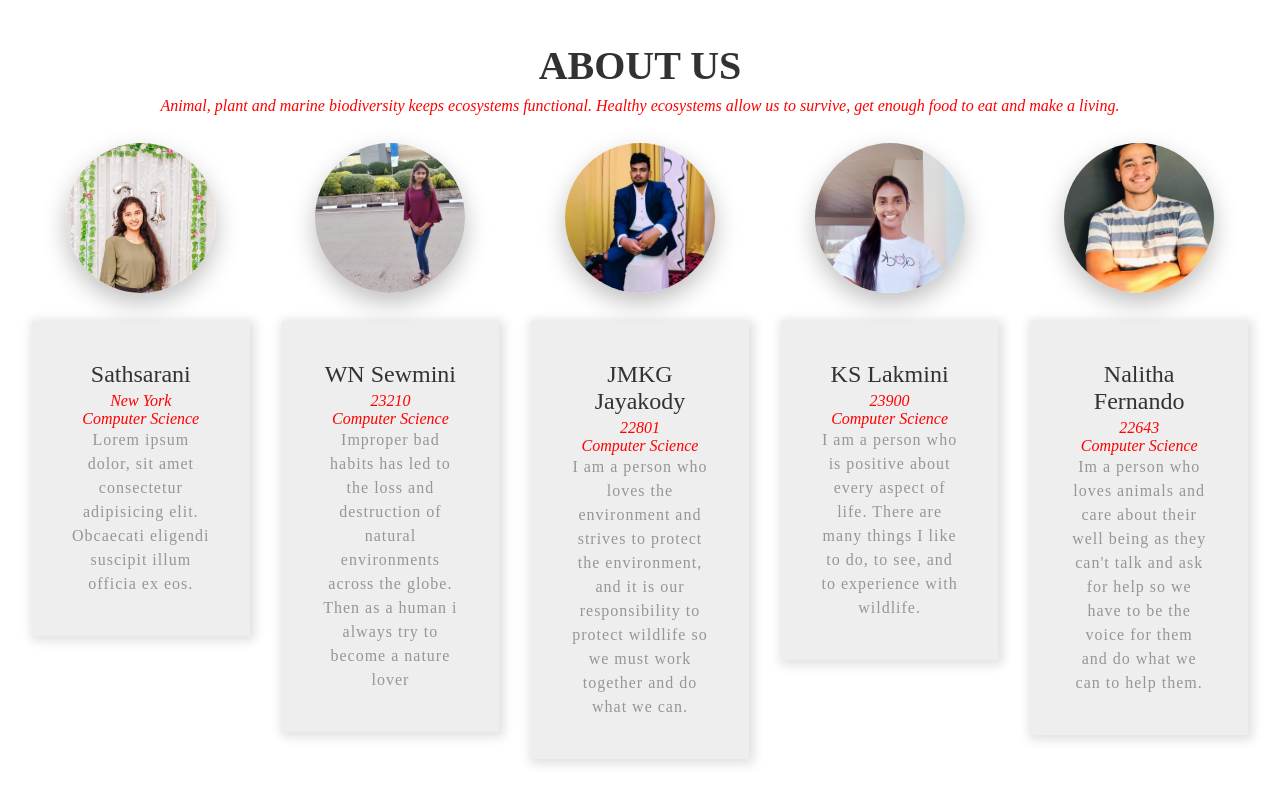
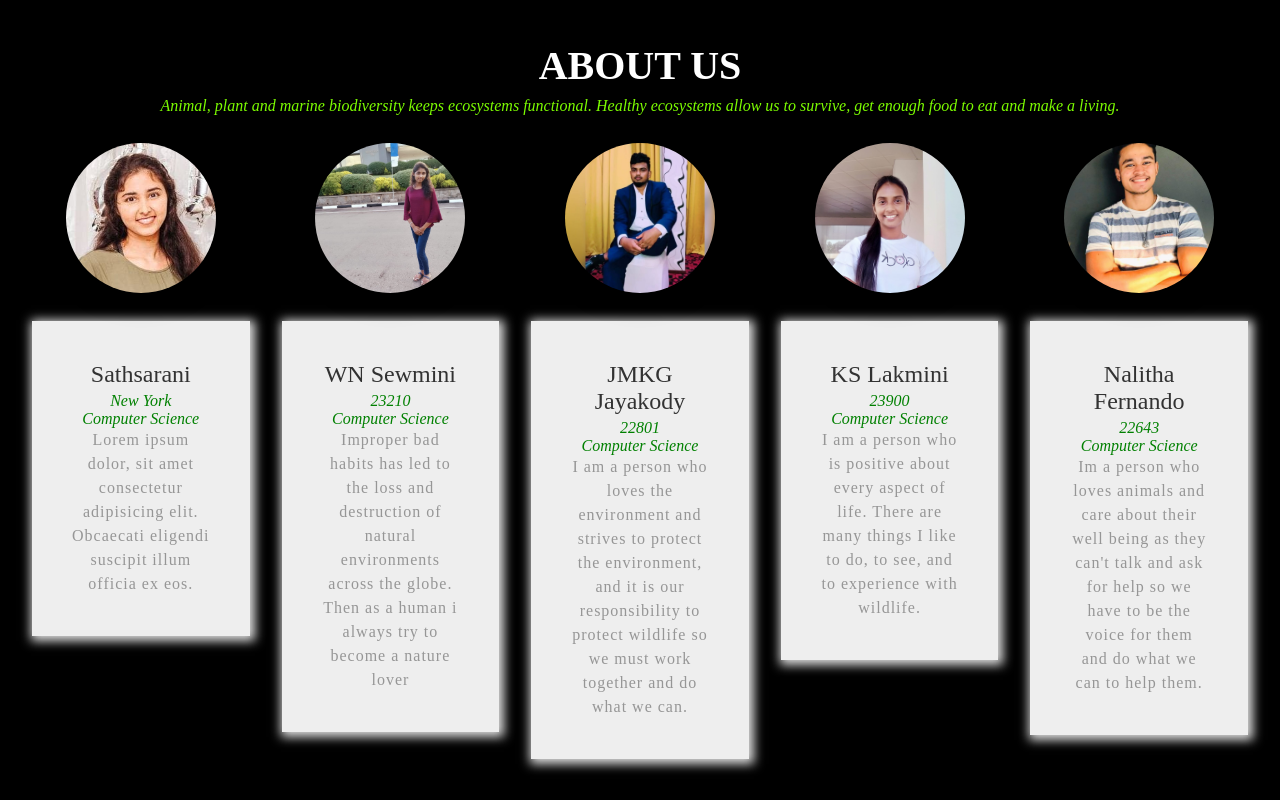
Before and after one commit to sathsaranigithub/new_project, a PHP site: page /aboutus.html in a window 1280 px wide. Run offline with PHP 8.4, Linux system fonts and the light colour scheme; some libraries are stand-ins or nearby versions.

Commit message:
change about us

```diff
--- a/aboutus.css
+++ b/aboutus.css
@@ -6,6 +6,7 @@
 body {
   display: flex;
   height: 100vh;
+  background-color: black;
 }
 
 .rev-section {
@@ -18,14 +19,14 @@ body {
 .title {
   font-size: 2.5rem;
   text-transform: uppercase;
-  color: rgb(50, 50, 50);
+  color: white;
   margin-bottom: 0.5rem;
 }
 .note {
   font-size: 2rem auto;
   color: rgb(150, 150, 150);
   font-style: italic;
-  color: red;
+  color: lawngreen;
 }
 
 .reviews {
@@ -63,7 +64,7 @@ img {
   margin-bottom: 0.25rem;
 }
 .place-review {
-  color: red;
+  color: green;
   font-style: italic;
 }
 .rating {
```
Also changed, not shown: img/sathsarani.jpeg.
